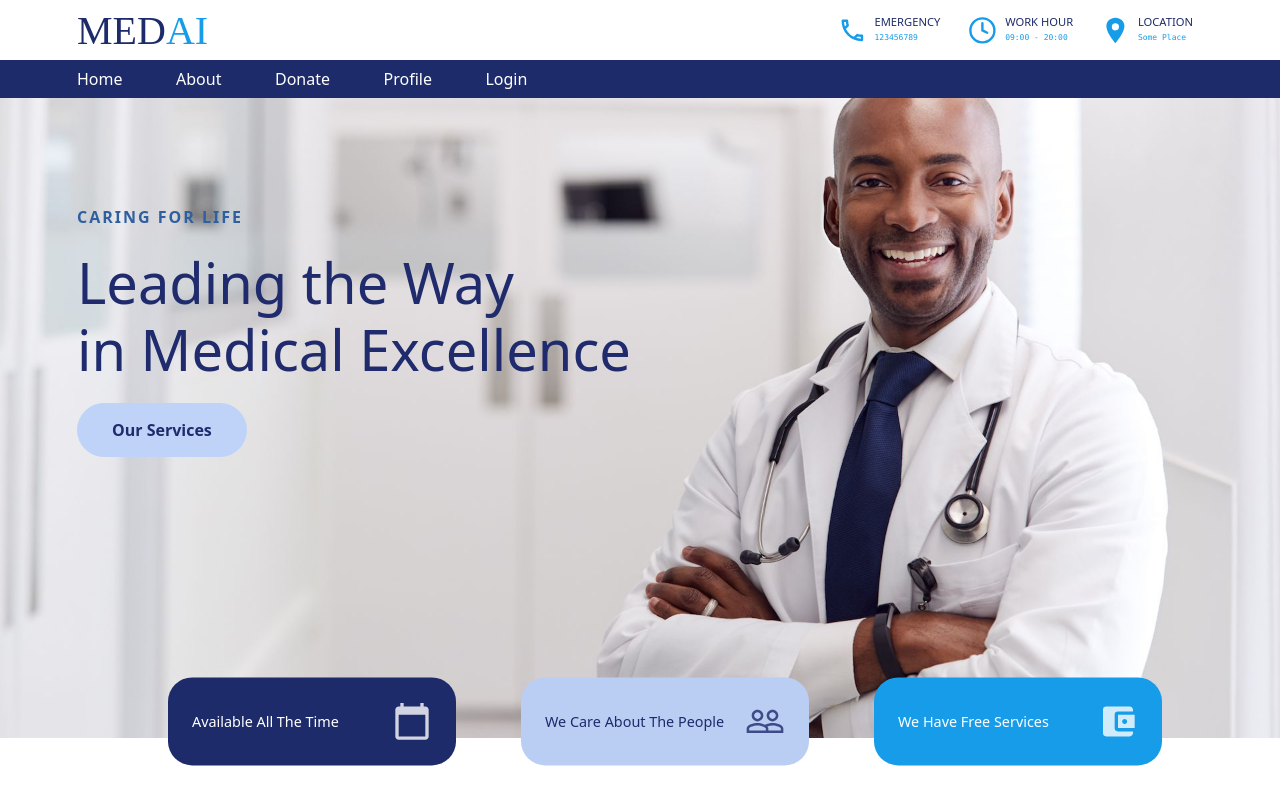
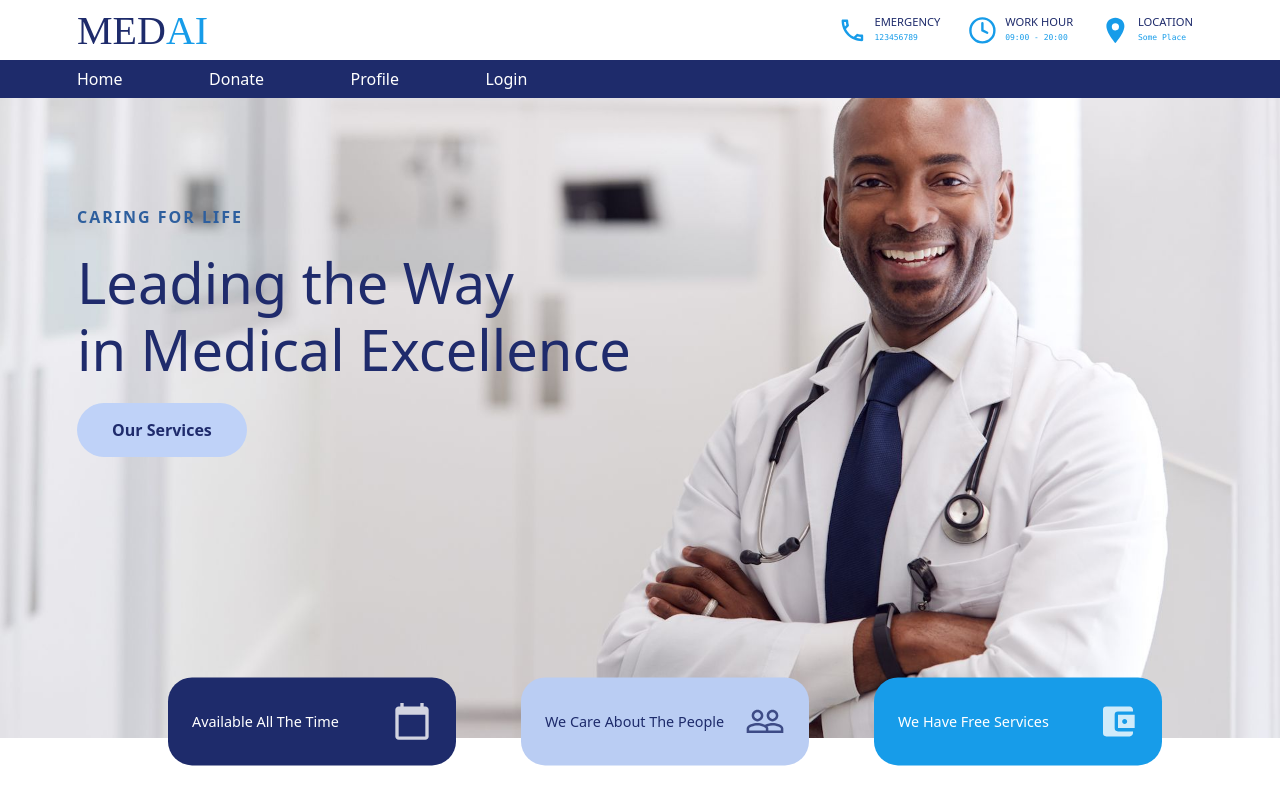
Before and after one commit to Abd0-sayed/Tumor-Hospital, a React (Vite) app: page / in a window 1280 px wide. Shown: the top 800 px of the page. Built offline with nearby package versions, Linux system fonts and the light colour scheme; no server answers.

Commit message:
minor tweaks

```diff
--- a/src/components/layOut/navBar.jsx
+++ b/src/components/layOut/navBar.jsx
@@ -73,9 +73,11 @@ function NavDropdownExample() {
               ) : (
                 <></>
               )}
-              <Link to="/about" className="link">
-                About
-              </Link>
+              {role !== "Patient" && role && (
+                <Link to="/about" className="link">
+                  About
+                </Link>
+              )}
               <Link to="/donations" className="link">
                 Donate
               </Link>
```
